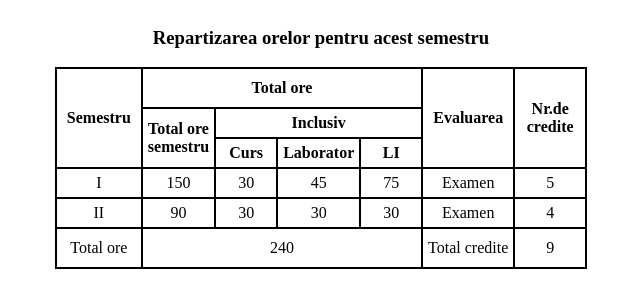
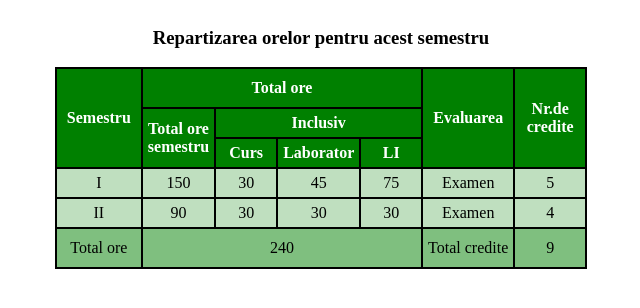
Before and after one commit to BotNicholas/USM-Web-labs, a plain HTML site: page lab2/Lab2_Botan_Nicolai/HTML/task3.html in a window 1280 px wide. Shown: the whole page, without its empty margins (319-959 px from the left). Drawn offline with Linux system fonts and the light colour scheme.

Commit message:
* Fix stiles at third task on lab3

```diff
--- a/lab2/Lab2_Botan_Nicolai/CSS/style.css
+++ b/lab2/Lab2_Botan_Nicolai/CSS/style.css
@@ -52,3 +52,17 @@ td {
 tfoot td {
     padding: 10px 0;
 }
+
+thead {
+    background-color: green;
+    color: white;
+}
+
+tbody {
+    background-color: rgba(0, 128, 0, 0.25);
+}
+
+
+tfoot {
+    background-color: rgba(0, 128, 0, 0.5);
+}
```
